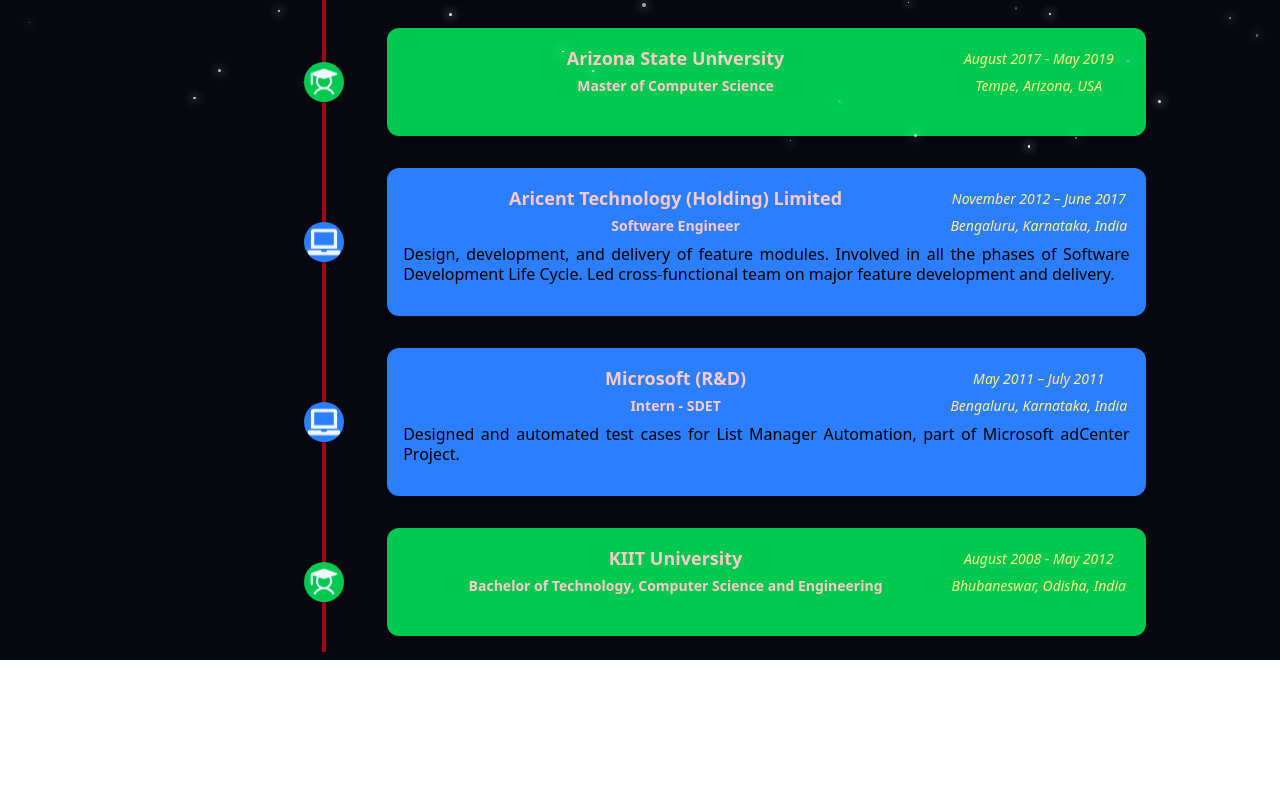
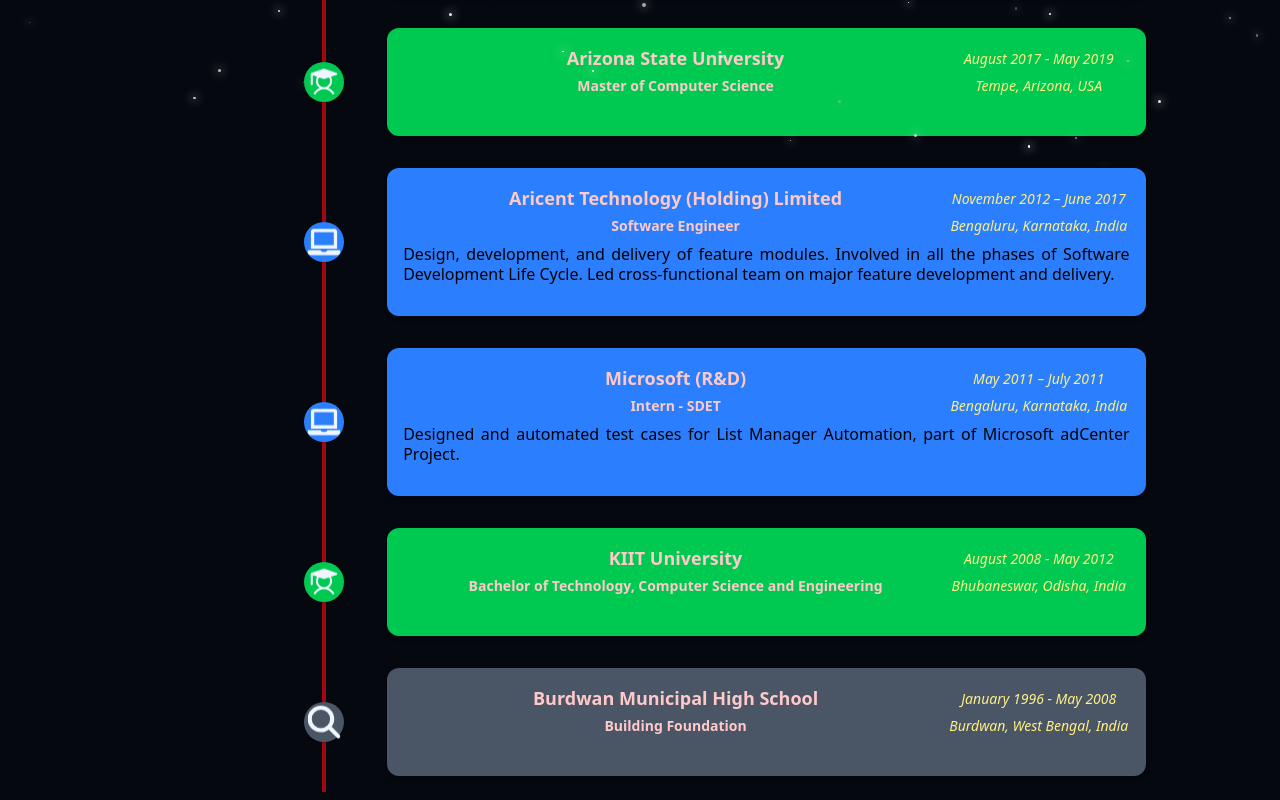
Before and after one commit to denimdatta/denimdatta.github.io, a React (Vite) app: page / in a window 1280 px wide. Shown: the part 634-1434 px from the top of the page. Before the commit the page ends 1294 px from the top, so only its background shows below. Built offline with nearby package versions, Linux system fonts and the light colour scheme.

Commit message:
Simplify Timeline Component using Tailwind-Merge

```diff
--- a/src/components/Timeline.tsx
+++ b/src/components/Timeline.tsx
@@ -2,20 +2,21 @@
 import {FaLaptop} from "react-icons/fa";
 import {FaMagnifyingGlass} from "react-icons/fa6";
 import {PiStudentFill} from "react-icons/pi";
+import {CN} from "../lib/Utils";
 
 class TimelineElement {
+    type: string;
     name: string;
     duration: string;
     location: string;
     title: string;
     synopsis: string;
     symbol: JSX.Element;
-    classNameCircle: string;
-    classNameBox: string;
 
     // Constructor
     constructor(type: string, name: string, duration: string,
                 location: string, title: string, synopsis: string) {
+        this.type = type.toLowerCase();
         this.name = name;
         this.duration = duration;
         this.location = location;
@@ -24,18 +25,13 @@
 
         const symCN = "w-9 h-10 m-auto p-1 block animate-beat-subtle";
 
-        if (type.toLowerCase() === "work") {
+        if (this.type === "work") {
             this.symbol = <FaLaptop className={symCN}/>;
-            this.classNameCircle = "timelineCircle work";
-            this.classNameBox = "timlineBox work";
-        } else if (type.toLowerCase() === "study") {
+        } else if (this.type === "study") {
             this.symbol = <PiStudentFill className={symCN}/>;
-            this.classNameCircle = "timelineCircle study";
-            this.classNameBox = "timlineBox study";
         } else {
             this.symbol = <FaMagnifyingGlass className={symCN}/>;
-            this.classNameCircle = "timelineCircle others";
-            this.classNameBox = "timlineBox others";
+            this.type = "others";
         }
     }
 }
@@ -65,6 +61,9 @@
     new TimelineElement("Study", "KIIT University", "August 2008 - May 2012",
         "Bhubaneswar, Odisha, India", "Bachelor of Technology, Computer Science and Engineering ",
         ""),
+    new TimelineElement("Testing", "Burdwan Municipal High School", "January 1996 - May 2008",
+        "Burdwan, West Bengal, India", "Building Foundation",
+        ""),
 ];
 
 function Timeline() {
@@ -81,13 +80,11 @@
                             <div className="h-full w-10 flex items-center justify-center">
                                 <div className="h-full w-1 bg-red-800 pointer-events-none"></div>
                             </div>
-                            <div className={te.classNameCircle}>
+                            <div className={CN(te.type, "timelineCircle")}>
                                 {te.symbol}
                             </div>
                         </div>
-                        <div
-                            className={te.classNameBox}
-                        >
+                        <div className={CN(te.type, "timlineBox")}>
                             <div className="w-full inline-block">
                                 <div className="w-[75%] mb-1 inline-block text-red-200">
                                     <p className="h-1/2 font-semibold text-lg mb-1">{te.name}</p>
```
